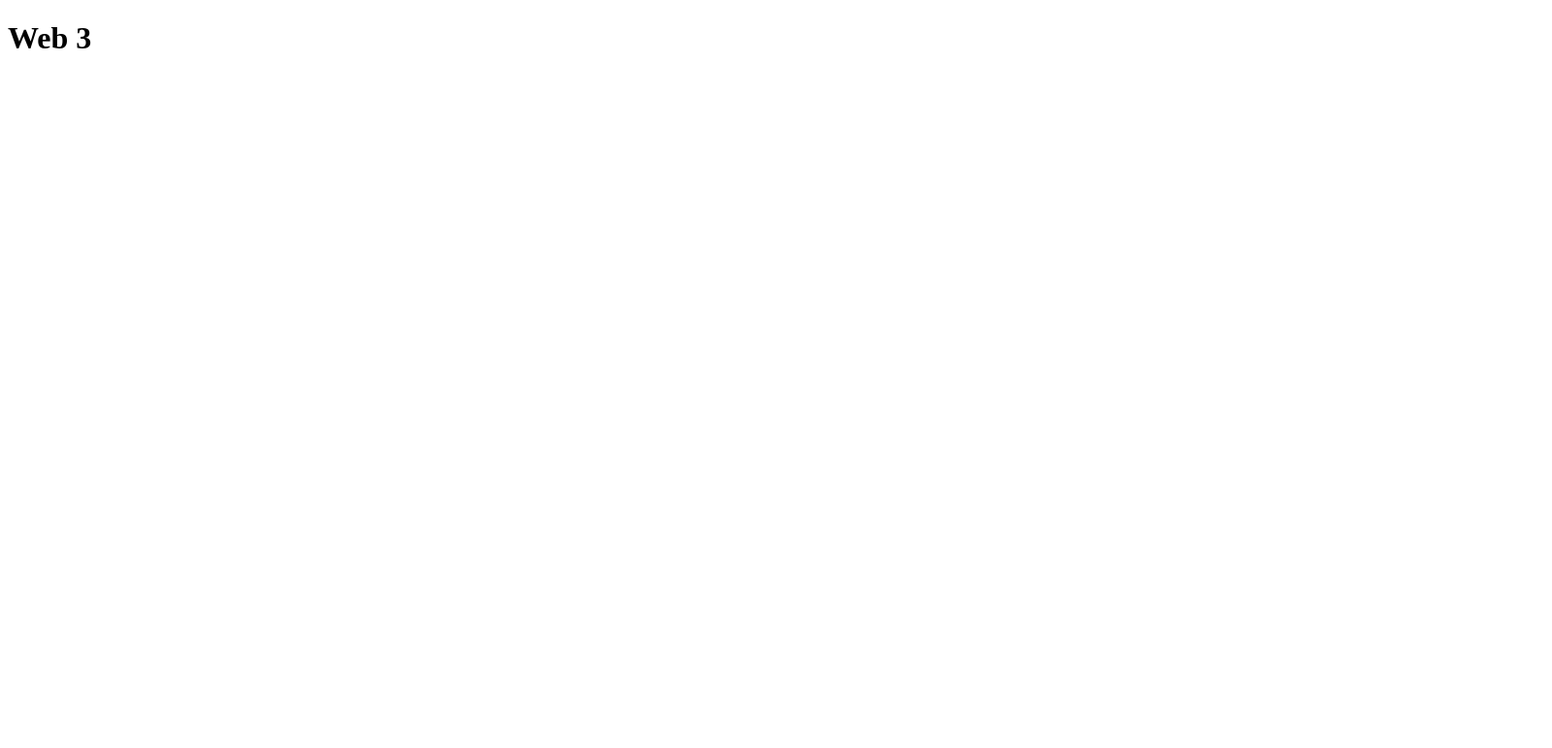
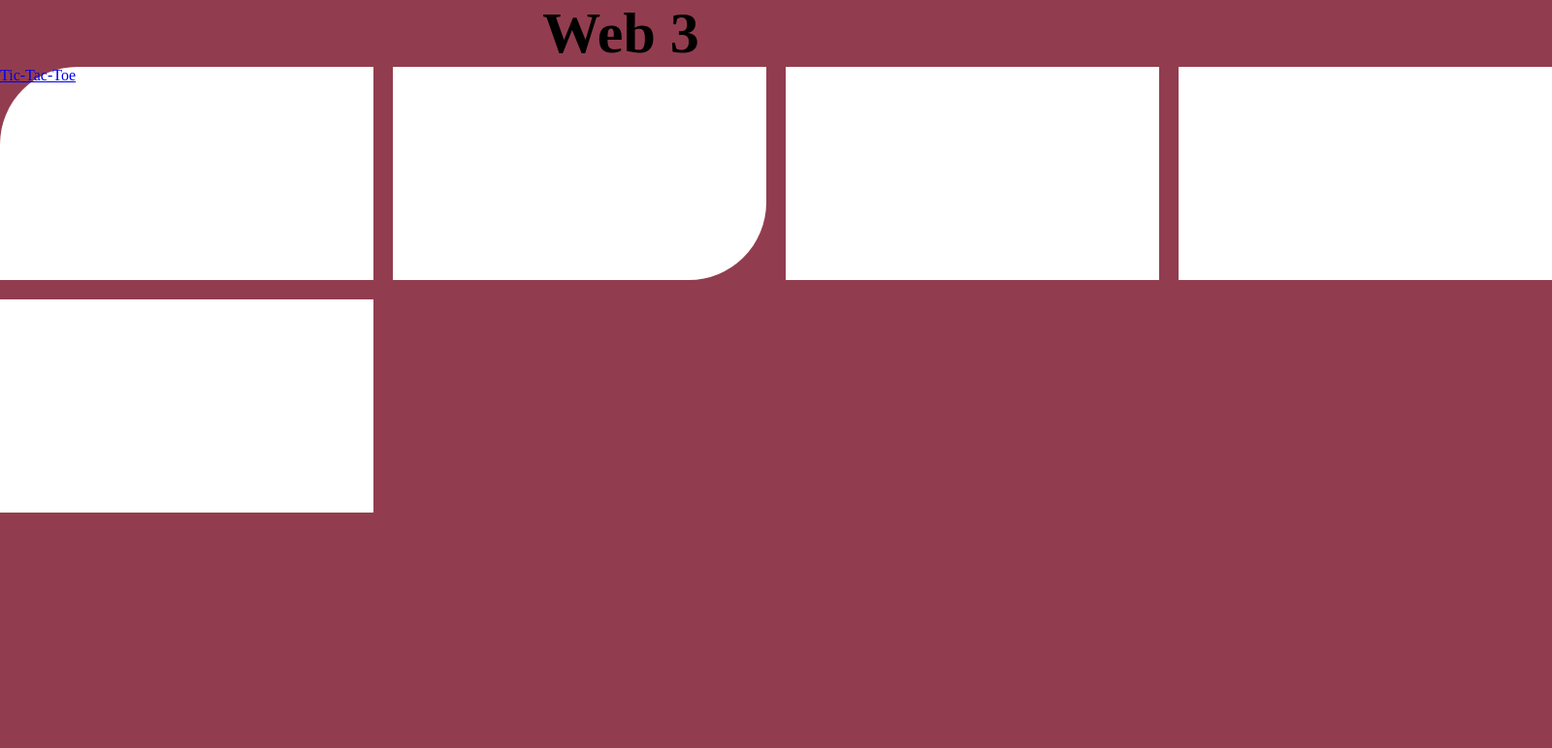
Before and after one commit to ZoeVaillant/root_zoe00, a plain HTML site: page public_html/web3/index.html in a window 1280 px wide. Shown: the whole page at 97% size, 1600 px wide, since content can reach past the window. Drawn offline with Linux system fonts and the light colour scheme.

Commit message:
changes to tic-tac-toe and aesthetics to web homepage

```diff
--- /dev/null
+++ b/public_html/mg1/index.css
@@ -0,0 +1,5 @@
+* {
+    padding: 0;
+    margin: 0;
+    box-sizing: border-box;
+}
--- a/public_html/web3/index.css
+++ b/public_html/web3/index.css
@@ -3,7 +3,43 @@
     margin: 0;
     box-sizing: border-box;
 }
+body{
+    background-color: rgb(146, 61, 79);
+}
 
 h1{
     text-align: center;
+    font-size: 60px;
 }
+
+#content{
+    position: absolute;
+    width: 1600px;
+    justify-self: center;
+}
+
+#grid{
+    position: relative;
+    display: grid;
+    grid-template-columns: 1fr 1fr 1fr 1fr ;
+    grid-template-rows: 1fr 1fr 1fr;
+    row-gap: 20px;
+    column-gap: 20px;
+    height: 700px;
+}
+
+figure{
+    background-color: white;
+}
+
+.one{
+    border-radius: 80px 0px 0px 0px;
+}
+
+.two{
+    border-radius: 0px 0px 80px 0px;
+}
+
+.three{
+
+}
--- a/public_html/web3/index.html
+++ b/public_html/web3/index.html
@@ -4,9 +4,37 @@
     <meta charset="UTF-8">
     <meta name="viewport" content="width=device-width, initial-scale=1.0">
     <title>Web 3</title>
+    <link rel="stylesheet" href="../web3/index.css">
 </head>
 <body>
-    <h1>Web 3</h1>
+    <section>
+        <h1>Web 3</h1>
+    </section>
+
+    <article id="content">
+        <section id="grid">
+            <figure class="one">
+                <p><a href="../web3/tic-tac-toe/index.html">Tic-Tac-Toe</a></p>
+            </figure>
+
+            <figure class="two">
+                <p><a href=""></a></p>
+            </figure>
+
+            <figure class="three">
+                <p><a href=""></a></p>
+            </figure>
+
+            <figure class="four">
+                <p><a href=""></a></p>
+            </figure>
+
+            <figure class="five">
+                <p><a href=""></a></p>
+            </figure>
+        </section>
+    </article>
+
 
 </body>
 </html>
--- /dev/null
+++ b/public_html/web3/tic-tac-toe/index.css
@@ -0,0 +1,28 @@
+* {
+    padding: 0;
+    margin: 0;
+    box-sizing: border-box;
+}
+
+h1{
+    text-align: center;
+    font-size: 60px;
+    margin-bottom: 100px;
+    margin-top: 50px;
+
+}
+#grid{
+    display: grid;
+    grid-template-columns: 1fr 1fr 1fr;
+    grid-template-rows: 1fr 1fr 1fr;
+    justify-self: center;
+    width: 500px;
+    height: 500px
+
+}
+
+#grid figure{
+    text-align: center;
+    border: 2px solid blue;
+
+}
```
Also changed, not shown: public_html/index.html (+2 -0 lines), public_html/mg1/excercise1/index.html (added, +11 -0 lines), public_html/mg1/index.html (added, +13 -0 lines), public_html/web3/tic-tac-toe/index.html (added, +59 -0 lines).
